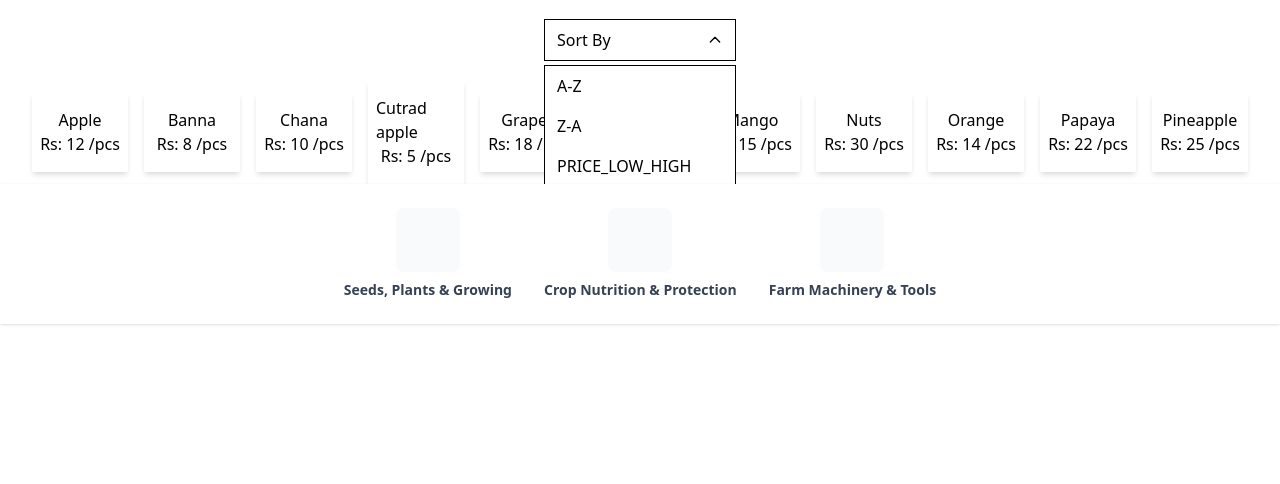
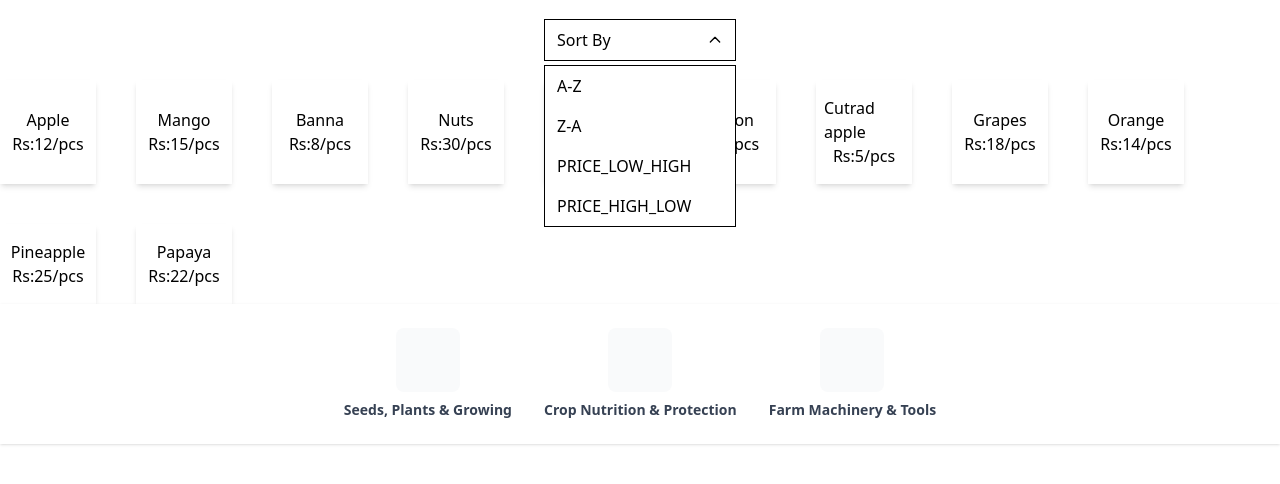
Before and after one commit to SoumitraMaity14/React, a React (Vite) app in the folder My-qsn/: page / in a window 1280 px wide. Both pictures are taken after a click on the button "Sort By". Shown: the top 484 px of the page. Built offline with nearby package versions, Linux system fonts and the light colour scheme.

Commit message:
Drop down added

```diff
--- a/My-qsn/src/App.tsx
+++ b/My-qsn/src/App.tsx
@@ -1,6 +1,7 @@
 
 import { MegaMenu } from "./components/flyhover-menu/MegaMenu"
-import { Sort } from "./components/Sort"
+import { Sort } from "./components/sort/Sort"
+
 
 
 function App() {
@@ -10,6 +11,7 @@ function App() {
    <Sort/>
    <MegaMenu/>
 
+
     </>
   )
 }
--- a/My-qsn/src/components/Dropdown.tsx
+++ /dev/null
@@ -1,54 +0,0 @@
-import { useState } from "react"
-
-
-export const Dropdown = ({setSortBy}:{setSortBy:(value:string)=>void}) => {
-    const [isOpen, setIsOpen] = useState(false)
-
-    const [selected, setSelected] = useState<string>()
-
-    const options = ["A-Z", "Z-A", "PRICE_LOW_HIGH", "PRICE_HIGH_LOW"];
-    const handleClick=(option:string)=>{
-        setSelected(option);
-        setSortBy(option);
-        setIsOpen(false);
-    }
-    return (
-        <div className="flex justify-center items-center bg-gry-100 h-20">
-            <div className="relative inline-block text-left w-48">
-                <button
-                    onClick={() => setIsOpen(!isOpen)}
-                    className="w-full border flex justify-between px-3 py-2 items-center"
-                >
-                    {selected || "Sort By"}
-                    <svg
-                        className={`w-4 h-4 transform transition-transform ${(isOpen ? 'rotate-180' : 'rotate-0')}`}
-                        xmlns="http://www.w3.org/2000/svg"
-                        fill="none"
-                        viewBox="0 0 24 24"
-                        stroke="currentColor"
-                    >
-                        <path
-                            strokeLinecap="round"
-                            strokeLinejoin="round"
-                            strokeWidth={2}
-                            d="M19 9l-7 7-7-7"
-                        />
-                    </svg>
-                </button>
-                {isOpen &&
-                    <ul className="absolute mt-1 w-full border bg-white z-10">
-                        {options.map((option) => (
-                            <li
-                                key="option"
-                                className="cursor-pointer px-3 py-2"
-                                onClick={()=>handleClick(option)}
-                            >
-                                {option}
-                            </li>
-                        ))}
-                    </ul>
-                }
-            </div>
-        </div>
-    )
-}
--- a/My-qsn/src/components/ProductList.tsx
+++ /dev/null
@@ -1,62 +0,0 @@
-
-export const ProductList = ({sortBy}:{sortBy:string}) => {
-   type productsType={
-    name:string,
-    price:number
-   }
-
-    const products:productsType[] = [
-        { name: "Apple", price: 12 },
-        { name: "Mango", price: 15 },
-        { name: "Banna", price: 8 },
-        { name: "Nuts", price: 30 },
-        { name: "Chana", price: 10 },
-        { name: "Lemon", price: 7 },
-        { name: "Cutrad apple", price: 5 },
-        { name: "Grapes", price: 18 },
-        { name: "Orange", price: 14 },
-        { name: "Pineapple", price: 25 },
-        { name: "Papaya", price: 22 },
-    ];
-    const sortFunction:Record<string, (a:productsType, b:productsType)=>number>={
-        "A-Z":(a,b)=>a.name.localeCompare(b.name),
-        "Z-A":(a, b)=> b.name.localeCompare(a.name),
-        "PRICE_LOW_HIGH":(a, b)=>a.price-b.price,
-        "PRICE_HIGH_LOW":(a, b)=>b.price-a.price
-    }
-    const sortByProducts= [...products].sort(sortFunction[sortBy]||(()=>0))
-
-
-
-    // const sortByProducts=[...products].sort((a,b)=>{
-    //     if(sortBy === "A-Z") {
-    //         return a.name.localeCompare(b.name)
-    //     }
-    //     if(sortBy === "Z-A"){
-    //         return b.name.localeCompare(a.name)
-    //     }
-    //     return 0;
-    // })
-
-
-  return (
-    <div>
-
-        <div className="flex justify-center align-center">
-            <div className=" flex items-center justify-center flex-row gap-4 flex-wrap">
-
-               {sortByProducts.map((product)=>{
-                return(
-                    <div key={product.name} className="w-24  px-2  py-4 shadow-md  flex flex-col justify-center items-center">
-                        <h4>{product.name}</h4>
-                        <p>Rs: {product.price} /pcs</p>
-                    </div>
-                )
-               })}
-
-
-            </div>
-        </div>
-    </div>
-  )
-}
--- a/My-qsn/src/components/Sort.tsx
+++ /dev/null
@@ -1,15 +0,0 @@
-import {useState} from "react"
-import { Dropdown } from "./Dropdown"
-import { ProductList } from "./ProductList"
-
-
-export const Sort = () => {
-    const [sortBy, setSortBy] =useState<string>("A-Z")
-  return (
-    <>
-    <Dropdown setSortBy={setSortBy}/>
-    <ProductList sortBy={sortBy}/>
-
-    </>
-  )
-}
--- /dev/null
+++ b/My-qsn/src/components/sort/Dropdown.tsx
@@ -0,0 +1,60 @@
+import { useState } from "react"
+export const Dropdown = ({setSortby}:{setSortby:(value:string)=>void}) => {
+    const [isopen, setIsOpen] = useState(false)
+
+    const [selected, setSelected] = useState<string | null>(null)
+
+    const options = ["A-Z", "Z-A", "PRICE_LOW_HIGH", "PRICE_HIGH_LOW"];
+
+    const handleClick = (option: string) => {
+        setSelected(option);
+        setIsOpen(false)
+        setSortby(option);
+    }
+
+
+
+    return (
+        <div>
+            <div className="flex justify-center items-center h-20">
+                <div className="relative inline-block text-left w-48">
+                    <button
+                        onClick={() => setIsOpen(!isopen)}
+                        className="w-full justify-between border px-3 py-2 flex items-center"
+                    >
+                        {selected || "Sort By"}
+                        <svg className={`w-4 h-4 transform transition-transform ${(isopen ? 'rotate-180' : 'rotate-0')}`}
+                            xmlns="http://www.w3.org/2000/svg"
+                            fill="none"
+                            viewBox="0 0 24 24"
+                            stroke="currentColor"
+                        >
+                            <path
+                                strokeLinecap="round"
+                                strokeLinejoin="round"
+                                strokeWidth={2}
+                                d="M19 9l-7 7-7-7"
+                            />
+                        </svg>
+                    </button>
+
+                    <div>
+                        {isopen && <ul className="absolute mt-1 w-full border bg-white z-10">
+                            {options.map((option) => {
+                                return (
+                                    <li key={option}
+                                        onClick={() => handleClick(option)}
+                                        className="cursor-pointer px-3 py-2"
+                                    >
+                                        {option}
+                                    </li>
+                                )
+                            })}
+                        </ul>}
+                    </div>
+                </div>
+            </div>
+
+        </div>
+    )
+}
--- /dev/null
+++ b/My-qsn/src/components/sort/ProductList.tsx
@@ -0,0 +1,53 @@
+
+export const ProductList = ({ sortby }: { sortby: string }) => {
+
+    type productsType = {
+        name: string,
+        price: number,
+    }
+
+
+    const products: productsType[] = [
+        { name: "Apple", price: 12 },
+        { name: "Mango", price: 15 },
+        { name: "Banna", price: 8 },
+        { name: "Nuts", price: 30 },
+        { name: "Chana", price: 10 },
+        { name: "Lemon", price: 7 },
+        { name: "Cutrad apple", price: 5 },
+        { name: "Grapes", price: 18 },
+        { name: "Orange", price: 14 },
+        { name: "Pineapple", price: 25 },
+        { name: "Papaya", price: 22 },
+    ];
+
+    const sortfunction: Record<string, (a: productsType, b: productsType) => number> = {
+        "A-Z": (a, b) => a.name.localeCompare(b.name),
+        "Z-A": (a, b) => b.name.localeCompare(a.name),
+        "PRICE_LOW_HIGH": (a, b) => (a.price - b.price),
+        "PRICE_HIGH_LOW": (a, b) => (b.price - a.price),
+    }
+
+    const sortedProducts = [...products].sort(sortfunction[sortby] || (() => 0))
+
+
+
+
+    return (
+        <div className="flex justify-center align-center">
+            <div className="flex items-centerflex-row gap-10 flex-wrap ">
+
+                {
+                    sortedProducts.map((product) => {
+                        return (
+                            <div key={product.name} className="w-24  px-2  py-4 shadow-md  flex flex-col justify-center items-center">
+                                <h4>{product.name}</h4>
+                                <p>Rs:{product.price}/pcs</p>
+                            </div>
+                        )
+                    })
+                }
+            </div>
+        </div>
+    )
+}
--- /dev/null
+++ b/My-qsn/src/components/sort/Sort.tsx
@@ -0,0 +1,14 @@
+import { useState } from "react"
+import { Dropdown } from "./Dropdown"
+import { ProductList } from "./ProductList"
+
+export const Sort = () => {
+  const [sortby, setSortby]=useState<string>("A-z")
+
+  return (
+    <div>
+        <Dropdown setSortby={setSortby}/>
+        <ProductList sortby={sortby}/>
+    </div>
+  )
+}
```
